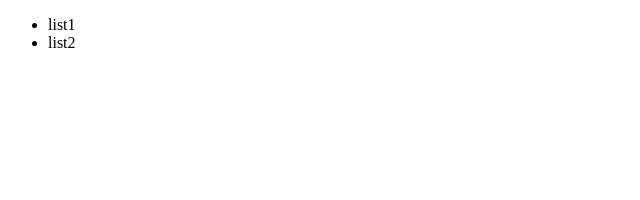
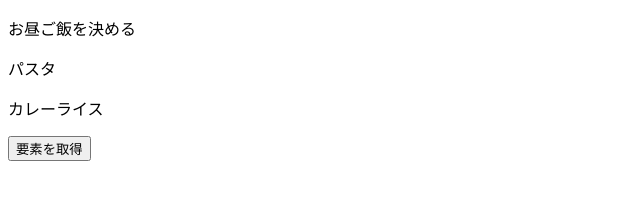
Before and after one commit to takenoyariku/JS, a plain HTML site: page index.html in a window 1280 px wide. Shown: the whole page, without its empty margins (0-640 px from the left). Drawn offline with Linux system fonts and the light colour scheme.

Commit message:
document.querySelector
document.querySelector

```diff
--- a/index.html
+++ b/index.html
@@ -8,12 +8,15 @@
   <title>Document</title>
 </head>
 <body>
-  <ul>
-    <li id="lists">list1</li>
-    <li>list2</li>
-    <script src="script.js"></script>
-  </ul>
+  <p>お昼ご飯を決める</p>
+
+  <div class="#">
+    <p id="shopA">パスタ</p>
+    <p id="shopB">カレーライス</p>
+  </div>
+  <button onclick="getElement();">要素を取得</button>
 
 
+    <script src="script.js"></script>
 </body>
 </html>
--- a/script.js
+++ b/script.js
@@ -1,3 +1,4 @@
-var li = document.getElementById("lists");
-
-console.log(li);
+function getElement () {
+  element = document.querySelector('#shopB');
+  console.log('選ばれたのは' + element.textContent + 'でした');
+}
```
